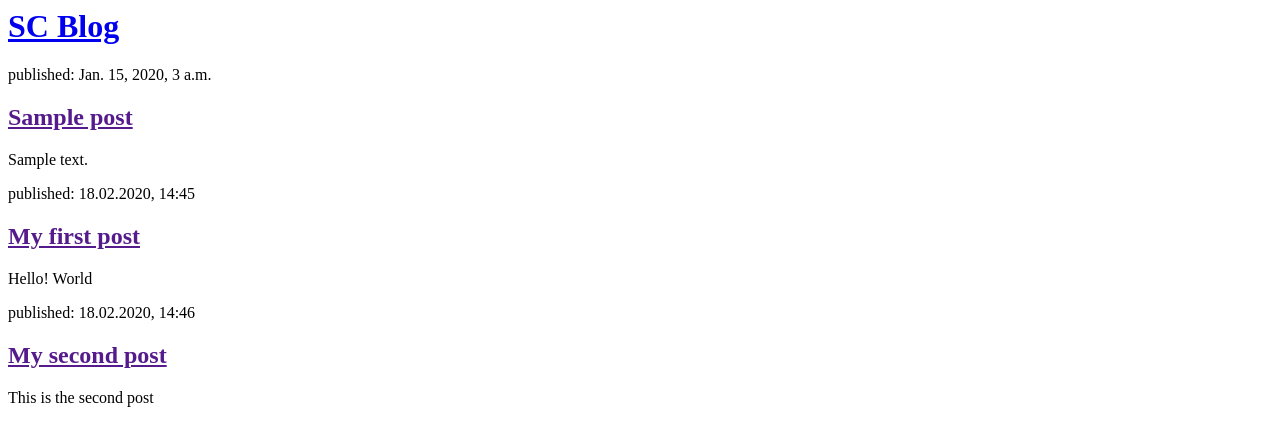
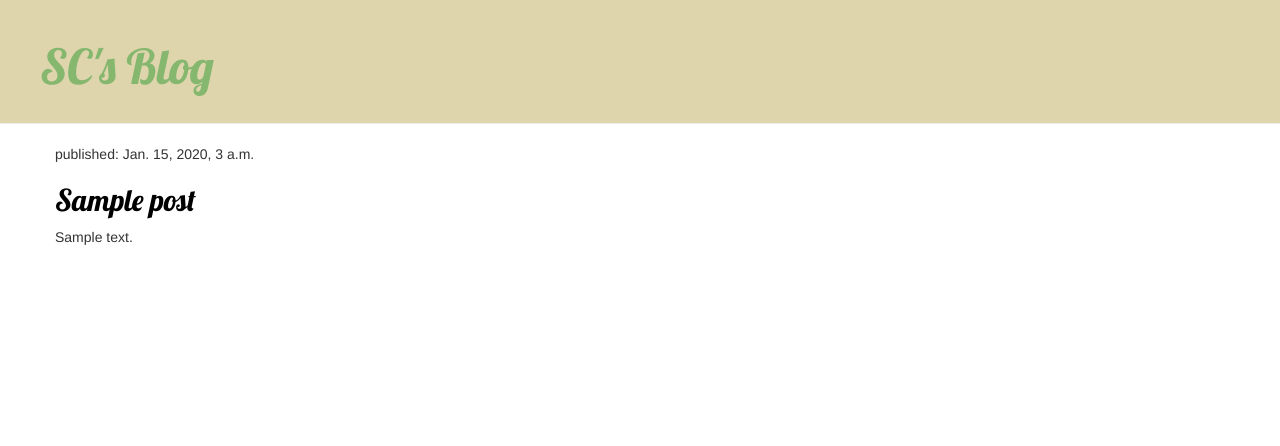
Before and after one commit to Susan-C-a/learn-Django, a Django app: page / in a window 1280 px wide. Shown: the top 446 px of the page. Run offline with Django 3.2, Linux system fonts and the light colour scheme; tables that the repository leaves empty hold one stand-in row (values such as "Sample post"); some libraries are stand-ins or nearby versions.

Commit message:
Added view and template for individual blog post page, CSS for the website's style as well.

```diff
--- /dev/null
+++ b/blog/static/css/blog.css
@@ -0,0 +1,46 @@
+.page-header {
+    background-color: #dfd5ad;
+    margin-top: 0;
+    padding: 20px 20px 20px 40px;
+}
+
+.page-heade h1, .page-header h1 a, .page-header h1 a:visited, .page-header h1 a:active{
+    color: #86b76f;
+    font-size: 36pt;
+    text-decoration: none;
+}
+
+.content {
+    margin-left: 40px;
+}
+
+h1, h2, h3, h4 {
+    font-family: 'Lobster', cursive;
+}
+
+.date {
+    color: #828282;
+}
+
+.save {
+    float: right;
+}
+
+.post-form textarea, .post-form input {
+    width: 100%;
+}
+
+.top-menu, .top-menu:hover, .top-menu:visited {
+    color: #ffffff;
+    float: right;
+    font-size: 26pt;
+    margin-right: 20px;
+}
+
+.post {
+    margin-bottom: 20px;
+}
+
+.post h2 a, .post h2 a:visited {
+    color: #000000;
+}
--- /dev/null
+++ b/blog/templates/blog/base.html
@@ -0,0 +1,23 @@
+{% load static %}
+<html>
+    <head>
+        <title>SC's blog</title>
+        <link rel="stylesheet" href="//maxcdn.bootstrapcdn.com/bootstrap/3.2.0/css/bootstrap.min.css">
+        <link rel="stylesheet" href="//maxcdn.bootstrapcdn.com/bootstrap/3.2.0/css/bootstrap-theme.min.css">
+        <link href="//fonts.googleapis.com/css?family=Lobster&subset=latin,latin-ext" rel="stylesheet" type="text/css">
+        <link rel="stylesheet" href="{% static 'css/blog.css' %}">
+    </head>
+    <body>
+        <div class="page-header">
+            <h1><a href="/">SC's Blog</a></h1>
+        </div>
+        <div class="content container">
+            <div class="row">
+                <div class="col-md-8">
+                {% block content %}
+                {% endblock %}
+                </div>
+            </div>
+        </div>
+    </body>
+</html>
--- a/blog/templates/blog/post_list.html
+++ b/blog/templates/blog/post_list.html
@@ -1,31 +1,11 @@
-<html>
-    <head>
-        <title>SC's blog</title>
-    </head>
-    <body>
-        <div>
-            <h1><a href=".">SC Blog</a></h1>
+{% extends 'blog/base.html' %}
+
+{% block content %}
+    {% for post in posts %}
+        <div class="post">
+            <p>published: {{ post.published_date }}</p>
+            <h2><a href="{% url 'post_detail' pk=post.pk %}">{{ post.title }}</a></h2>
+            <p>{{ post.text|linebreaksbr }}</p>
         </div>
-
-        {% for post in posts %}
-            <div>
-                <p>published: {{ post.published_date }}</p>
-                <h2><a href="">{{ post.title }}</a></h2>
-                <p>{{ post.text|linebreaksbr }}</p>
-            </div>
-        {% endfor %}
-
-
-        <div>
-            <p>published: 18.02.2020, 14:45</p>
-            <h2><a href="">My first post</a></h2>
-            <p>Hello! World</p>
-        </div>
-
-        <div>
-            <p>published: 18.02.2020, 14:46</p>
-            <h2><a href="">My second post</a></h2>
-            <p>This is the second post</p>
-        </div>
-    </body>
-</html>
+    {% endfor %}
+{% endblock %}
--- a/blog/urls.py
+++ b/blog/urls.py
@@ -3,4 +3,6 @@
 
 urlpatterns = [
     path('', views.post_list, name='post_list'),
+    path('post/<int:pk>/', views.post_detail, name='post_detail'),
+    # point Django to a view named post_detail
 ]
--- a/blog/views.py
+++ b/blog/views.py
@@ -1,4 +1,4 @@
-from django.shortcuts import render
+from django.shortcuts import render, get_object_or_404
 from django.utils import timezone
 from .models import Post # name of the model imported - Post
 
@@ -6,3 +6,7 @@
 def post_list(request):
     posts = Post.objects.filter(published_date__lte=timezone.now()).order_by('published_date')
     return render(request, 'blog/post_list.html',{'posts': posts})
+
+def post_detail(request, pk):
+    post = Post.objects.get(pk=pk)
+    return render(request, 'blog/post_detail.html', {'post':post})
```
Also changed, not shown: blog/templates/blog/post_detail.html (added, +13 -0 lines).
